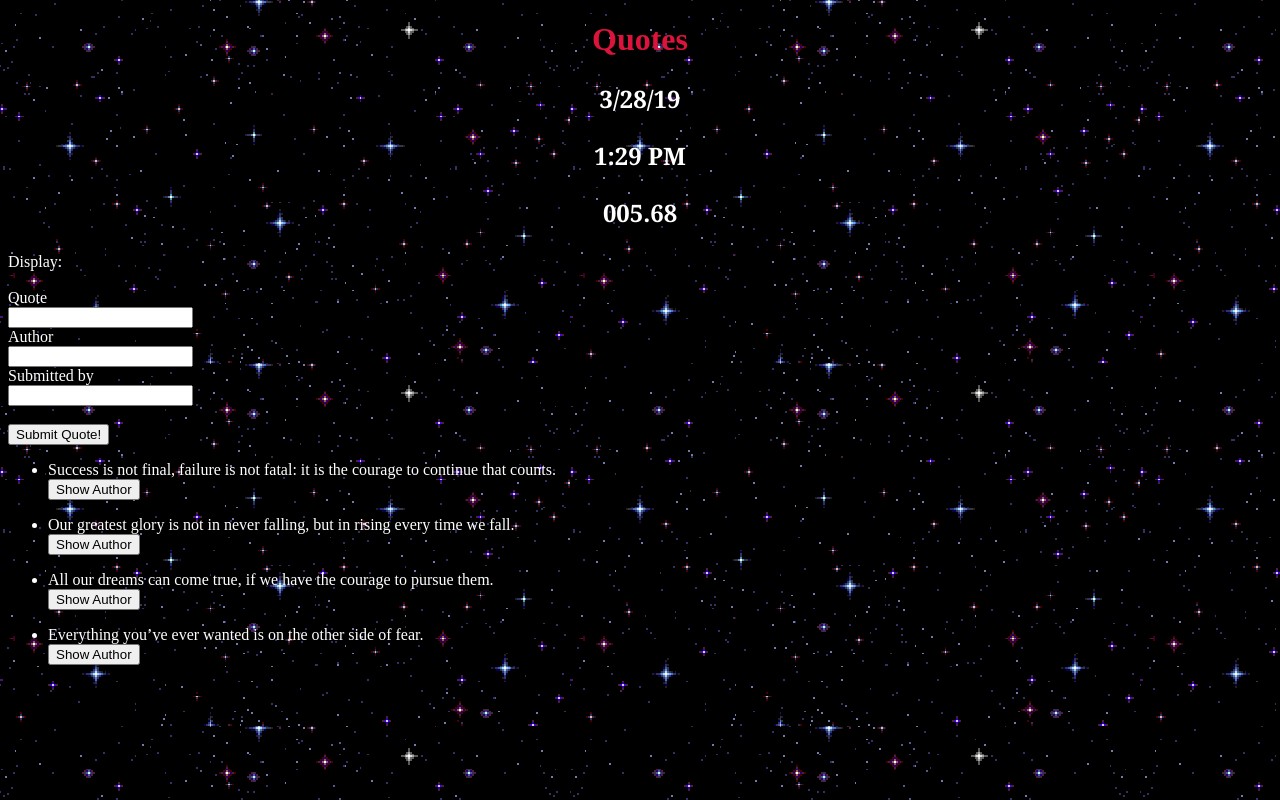
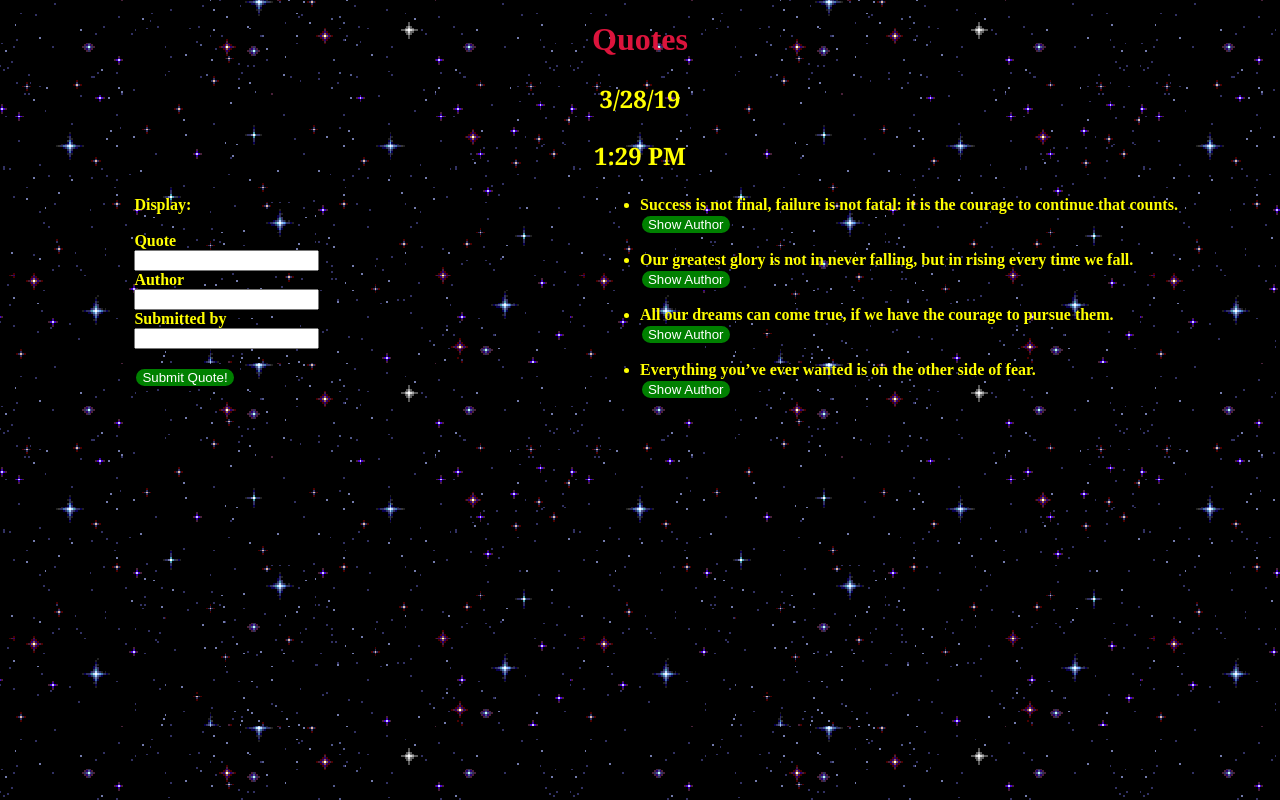
Before and after one commit to djangowilly/Quote, an Angular app: page / in a window 1280 px wide. Shown: the top 800 px of the page. Built offline with nearby package versions, Linux system fonts and the light colour scheme.

Commit message:
Edited the readme.md file

```diff
--- a/src/app/quote-form/quote-form.component.css
+++ b/src/app/quote-form/quote-form.component.css
@@ -0,0 +1,6 @@
+.column {
+    float: left;
+    width: 40%;
+    height: 150vh;
+    padding-left: 10%;
+  }
--- a/src/app/quote-form/quote-form.component.html
+++ b/src/app/quote-form/quote-form.component.html
@@ -1,10 +1,11 @@
 <div class="form-container">
   <div class="row">
-
+    <div class="column">
       <form (ngSubmit)='submitQuote()' #goalForm='ngForm'>
           <div class="form-group">
 
             Display: {{newQuote.name  }} {{newQuote.author}}
+
             <br>
             <br>
               <label for="name">Quote</label>
@@ -43,8 +44,8 @@
               </div>
               <br>
           </div>
-          <button type="submit" class="btn btn-success btn-lg">Submit Quote!</button>
+          <button type="submit" class="btn btn-success btn-lg" id="btn">Submit Quote!</button>
       </form>
-
+    </div>
   </div>
 </div>
--- a/src/app/quote/quote.component.html
+++ b/src/app/quote/quote.component.html
@@ -2,7 +2,6 @@
 <div class="container">
 <h3>{{date | date:'shortDate'}}</h3>
 <h3>{{date | date:'shortTime'}}</h3>
-<h3>{{5.678 | number:'3.1-2'}}</h3>
 
      <div class="quote">
         <app-quote-form (addQuote)="addNewQuote($event)"></app-quote-form>
@@ -11,7 +10,7 @@
 <div class="Author" *ngFor="let quote of quotes;let i = 'index'">
         <ul>
                 <li >{{quote.name}}</li>
-                <button (click)='toogleDetails(i)'>Show Author</button>
+                <button (click)='toogleDetails(i)' id="btn">Show Author</button>
 
                 <app-quote-details *ngIf="quote.showAuthor" [quote]='quote'></app-quote-details>
         </ul>
--- a/src/styles.css
+++ b/src/styles.css
@@ -1,4 +1,11 @@
 body{
     background-image: url('../src/back.jpg');
-    color:white;
+    color:yellow;
+    font-weight: bold;
 }
+#btn{
+    color: white;
+    background-color: green;
+    border: 2px solid black;
+    border-radius: 15px;
+}
```
Also changed, not shown: 1 other file (tests, documents, lock files or other folders).
